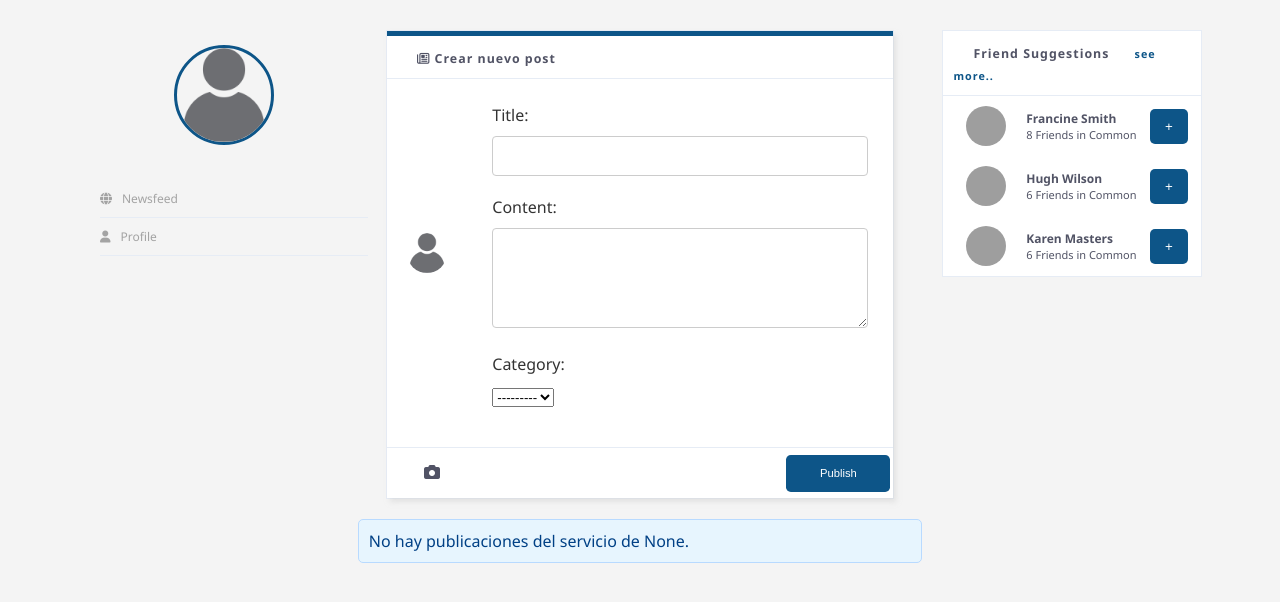
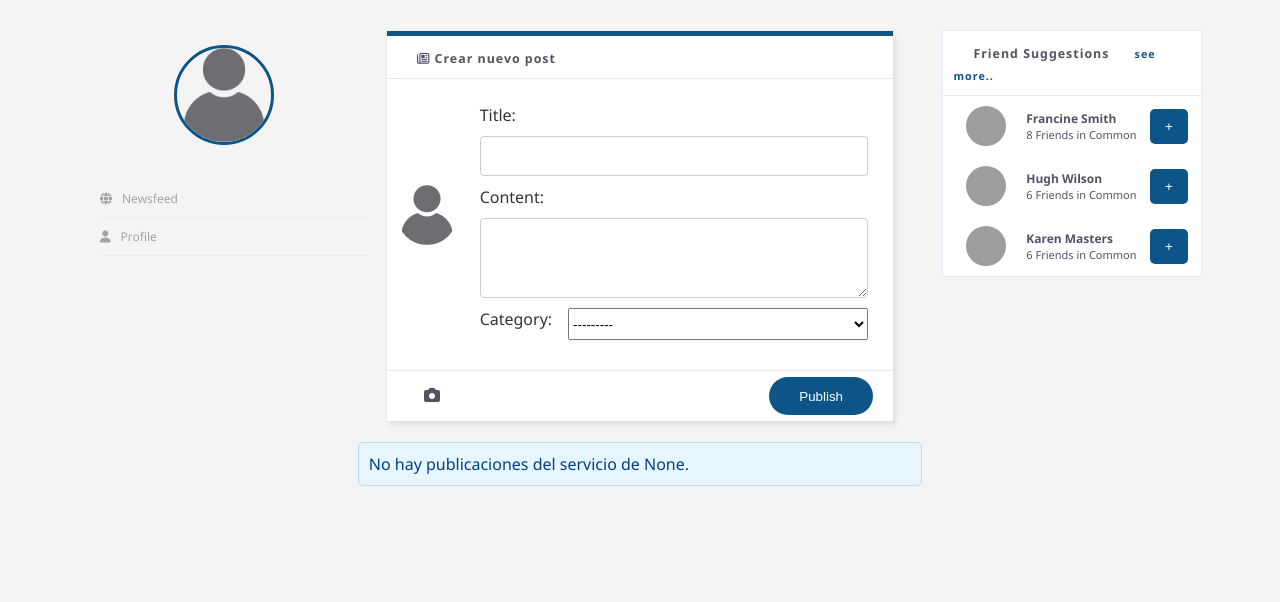
Before and after one commit to maleja2511/NeivaNet, a Django app: page /posts/ in a window 1280 px wide. Shown: the part 50-652 px from the top of the page. Run offline with Django 4.2, Linux system fonts and the light colour scheme; data that the repository does not hold is empty; grey boxes are pictures that could not be loaded.

Commit message:
arreglos de estilos

```diff
--- a/accounts/templates/accounts/login.html
+++ b/accounts/templates/accounts/login.html
@@ -34,11 +34,11 @@
               <span class="login100-form-title"> Login </span>
 
               <div class="form-group">
-                {{ form.username.label_tag }} {{ form.username }}
+                {{ form.username.label_tag }} <input type="text" name="username" maxlength="30">
               </div>
 
               <div class="form-group">
-                {{ form.password.label_tag }} {{ form.password }}
+                {{ form.password.label_tag }} <input type="password" name="password" maxlength="50">
               </div>
 
               <div class="form-group form-group-row">
--- a/accounts/templates/accounts/profile.html
+++ b/accounts/templates/accounts/profile.html
@@ -23,7 +23,7 @@
     <p><strong>First name:</strong> {{ profile_user.first_name }}</p>
     <p><strong>Last name:</strong> {{ profile_user.last_name }}</p>
     <p><strong>Date of Birth:</strong> {{ profile_user.userprofile.date_of_birth }}</p>
-    <div class="form-footer" style="margin-top: 10px;">
+    <div class="form-footer" style="margin-top: 30px;">
       <a class="ancla_button" href="{% url 'update_profile' %}">Update Profile</a>
     </div>
   </div>
--- a/accounts/templates/accounts/update_profile.html
+++ b/accounts/templates/accounts/update_profile.html
@@ -44,6 +44,7 @@
                 name="first_name"
                 id="id_first_name"
                 value="{{ user.first_name }}"
+                maxlength="20"
               />
             </div>
             <div class="form-group form-index">
@@ -53,6 +54,7 @@
                 name="last_name"
                 id="id_last_name"
                 value="{{ user.last_name }}"
+                maxlength="20"
               />
             </div>
             <div class="form-group form-index">
@@ -73,7 +75,7 @@
             </div>
 
             <div>
-              <a href="{% url 'password_reset' 'profile' %}" class="update-password-button">Update Password</a>
+              <a href="{% url 'password_reset' 'profile' %}" class="update-password-button">Change Password</a>
             </div>
 
           </form>
--- a/posts/templates/posts.html
+++ b/posts/templates/posts.html
@@ -46,8 +46,8 @@
                             </label>
                             <input type="file" name="image" id="id_image" style="display: none;">
                         </li>
+                        <button type="submit" name="submit_post">Publish</button>
                     </ul>
-                    <button type="submit" name="submit_post">Publish</button>
                 </div>
             </form>
         </div>
--- a/static/css/styles.css
+++ b/static/css/styles.css
@@ -51,7 +51,7 @@ button:hover {
 
 .form-footer {
   text-align: center;
-  margin-top: 15px;
+  margin: 10px;
 }
 
 .form-footer a {
@@ -91,6 +91,7 @@ button:hover {
   margin-bottom: 15px;
   font-size: 18px;
 }
+
 /*----------------------------------[ icon ]*/
 
 .icon {
@@ -558,9 +559,9 @@ button:hover {
   align-items: center;
 }
 .publish_textarea img {
-  width: 40px;
-  height: 40px;
-  margin: 20px;
+  width: 60px;
+  height: 60px;
+  margin: 10px;
 }
 .publish_textarea textarea {
   width: 95.2%;
@@ -576,8 +577,10 @@ button:hover {
   align-items: center;
 }
 .publish_icons ul {
-  width: 75%;
+  width: 100%;
   margin-left: 20px;
+  display: flex;
+  justify-content: space-between;
 }
 .publish_icons li {
   height: 50px;
@@ -597,11 +600,12 @@ button:hover {
 .publish_icons button {
   border: none;
   cursor: pointer;
-  padding: 0.8rem 2.1rem;
-  font-size: 0.7rem;
+  padding: 10px 30px;
+  font-style: normal;
   color: #fff;
   background-color: #0d5588;
-  border-radius: 0.3rem;
+  border-radius: 25px;
+  margin: 6px 20px 6px ;
 }
 
 .publish_icons button:hover {
@@ -757,24 +761,29 @@ button:hover {
 .publish-content {
   flex: 1;
   margin-top: 5%;
-  margin-left: 5%;
+  margin-left: 2.5%;
   margin-right: 5%;
 }
 
 /* Elementos del formulario */
 .formulario-posts {
-  margin-bottom: 20px;
+  margin-bottom: 10px;
 }
 
 .formulario-posts label {
-  display: block;
+  display: flex;
   font-size: 16px;
   margin-bottom: 10px;
   color: #333;
 }
 
+.formulario-posts select {
+  flex: 1;
+}
+
 .formulario-posts input,
 .formulario-posts textarea {
+  display: block;
   width: 100%;
   padding: 10px;
   border: 1px solid #ccc;
@@ -783,9 +792,15 @@ button:hover {
 }
 
 .formulario-posts textarea {
-  height: 100px;
+  height: 80px;
+  display: block;
 }
 
+.formulario-posts:nth-child(4) {
+  display: flex;
+  gap: 1rem;
+  justify-content: center;
+}
 /* Mensajes de error */
 .error {
   color: red;
@@ -794,12 +809,13 @@ button:hover {
 }
 
 .ancla_button {
+  margin-top: 30px;
   cursor: pointer;
   padding: 0.8rem 2.1rem;
   font-size: 0.7rem;
   color: #fff;
   background-color: #0d5588;
-  border-radius: 0.3rem;
+  border-radius: 20px;
 }
 
 #image-preview {
@@ -826,7 +842,7 @@ button:hover {
   font-size: 16px;
   color: #ffffff;
   background-color: #0d5588;
-  border-radius: 4px;
+  border-radius: 20px;
   text-align: center;
   cursor: pointer;
   text-decoration: none;
```
Also changed, not shown: accounts/templates/accounts/register.html (+4 -4 lines), media/profile_pics/logo_Bj8Uind.jpg (added).
